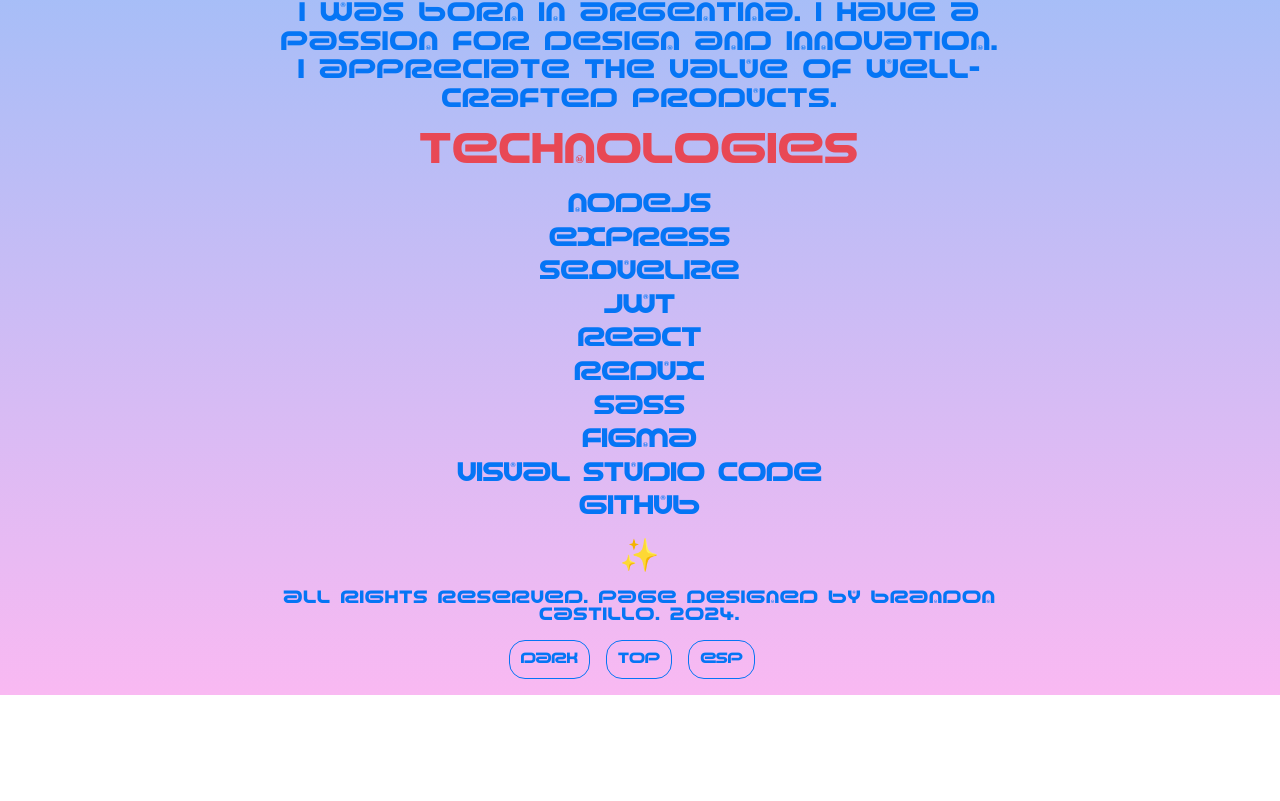
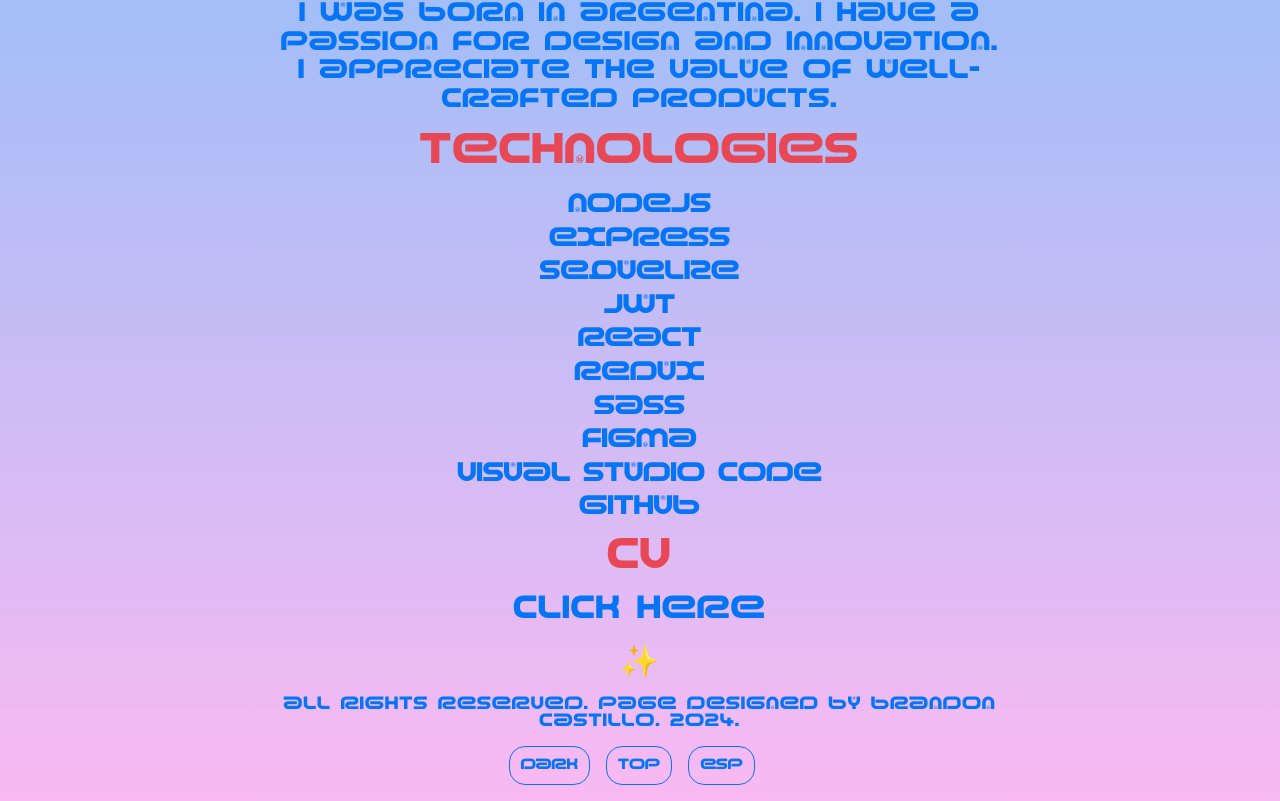
Before and after one commit to pibelanzallamas/brandon-portfolio, a React (Create React App) app: page /profile in a window 1280 px wide. Shown: the part 547-1348 px from the top of the page. Before the commit the page ends 1242 px from the top, so only its background shows below. Built offline with nearby package versions, Linux system fonts and the light colour scheme.

Commit message:
cv on profile

```diff
--- a/src/components/Profile.jsx
+++ b/src/components/Profile.jsx
@@ -4,6 +4,11 @@ import { useSelector } from "react-redux";
 function Profile() {
   const esp = useSelector((state) => state.lang.esp);
   const dark = useSelector((state) => state.theme.dark);
+  const cv = {
+    link: "https://drive.google.com/file/d/11LuLfrdupsAoOYkgWqo3uhIpnj9CV7jM/view?usp=share_link",
+    link2:
+      "https://drive.google.com/file/d/1FIXWL1JmaLhNA2l_XrHTfTRGgOg0GRPQ/view?usp=share_link",
+  };
 
   return (
     <div className={dark ? "all all-dark" : "all all-light"}>
@@ -43,6 +48,20 @@ function Profile() {
           <li>Visual Studio Code</li>
           <li>Github</li>
         </ul>
+        <p className={dark ? "subtitle-dark top" : "subtitle-light top"}>cv</p>
+        <div
+          className={
+            dark ? "contact-links-dark top" : "contact-links-light top"
+          }
+        >
+          <a
+            href={esp ? cv.link : cv.link2}
+            target="_blank"
+            rel="noopener noreferrer"
+          >
+            <p>click here</p>
+          </a>
+        </div>
         <Credits />
       </div>
     </div>
--- a/src/utils/MisLinks.js
+++ b/src/utils/MisLinks.js
@@ -43,12 +43,6 @@ const links = [
     name: "Calendly",
     link: "https://calendly.com/brandoncastillo-09/",
   },
-  {
-    name: "Cv",
-    link: "https://drive.google.com/file/d/11LuLfrdupsAoOYkgWqo3uhIpnj9CV7jM/view?usp=share_link",
-    link2:
-      "https://drive.google.com/file/d/1FIXWL1JmaLhNA2l_XrHTfTRGgOg0GRPQ/view?usp=share_link",
-  },
 ];
 
 export default links;
```
